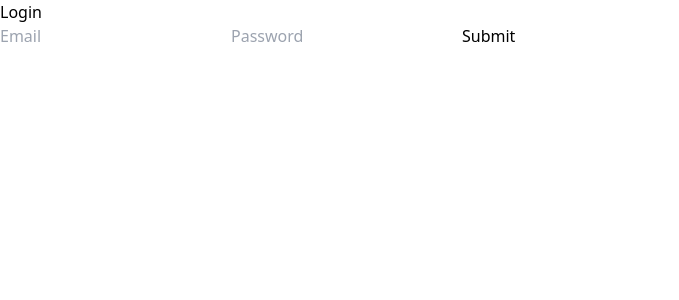
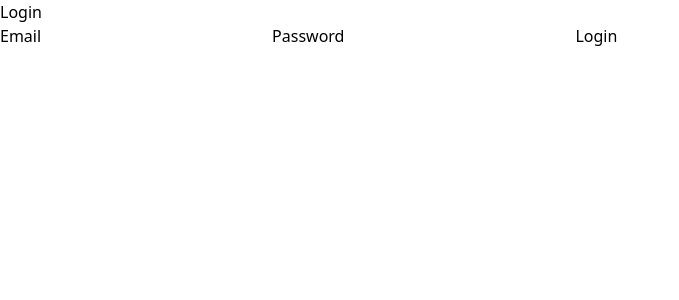
Before and after one commit to CDA-210823/front-end, a React (Vite) app: page /login in a window 1280 px wide. Shown: the top 300 px of the page, without its empty margins (0-679 px from the left). Built offline with nearby package versions, Linux system fonts and the light colour scheme.

Commit message:
[CONNECTION][FEAT][GC] - Connection feature added

```diff
--- a/package.json
+++ b/package.json
@@ -10,8 +10,9 @@
     "preview": "vite preview"
   },
   "dependencies": {
+    "axios": "^1.6.2",
     "formik": "^2.4.5",
-    "axios": "^1.6.2",
+    "jwt-decode": "^4.0.0",
     "react": "^18.2.0",
     "react-dom": "^18.2.0",
     "react-router-dom": "^6.19.0",
--- a/src/main.jsx
+++ b/src/main.jsx
@@ -4,7 +4,8 @@ import './index.css';
 import { BrowserRouter as Router, Routes, Route } from 'react-router-dom';
 import Home from './views/Home/Home.jsx';
 import Login from './views/Login/Login.jsx';
-import Product from "./views/Product/Product.jsx";
+import Product from './views/Product/Product.jsx';
+import Logout from './views/Logout/Logout.jsx';
 
 
 ReactDOM.createRoot(document.getElementById('root')).render(
@@ -12,6 +13,7 @@ ReactDOM.createRoot(document.getElementById('root')).render(
         <Routes>
             <Route path="/" element={<Home />} />
             <Route path="/login" element={<Login />} />
+            <Route path="/logout" element={<Logout />} />
             <Route path="/product" element={<Product />} />
         </Routes>
     </Router>
--- a/src/services/TokenService.jsx
+++ b/src/services/TokenService.jsx
@@ -5,7 +5,7 @@ const login = (credentials) => {
     return Axios.post('/login_check', credentials);
 };
 const setToken = (token) => {
-    localStorage.setItem('token', token);
+    return localStorage.setItem('token', token);
 };
 const getToken = () => {
     return localStorage.getItem('token');
@@ -30,4 +30,4 @@ let logout = () => {
     localStorage.removeItem('token');
     delete Axios.defaults.headers.common.Authorization;
 };
-export const TokenService = { setToken, getToken, removeToken };
+export const TokenService = { login, setToken, getToken, removeToken, isLogged, logout };
--- a/src/views/Login/Login.jsx
+++ b/src/views/Login/Login.jsx
@@ -1,31 +1,48 @@
 import React from 'react'
-import { Form, Formik, Field, ErrorMessage } from 'formik';
-import * as Yup from 'yup';
-const initialValues = {
-    email: '',
-    password: '',
-}
-const validationSchema = Yup.object({
-    email: Yup.string().email().required(),
-    password: Yup.string().required(),
-})
-const handleSubmit = (values) => {
-
-}
-
-
+import {ErrorMessage, Field, Form, Formik} from 'formik';
+import {TokenService} from '../../services/TokenService';
+import {useNavigate} from 'react-router-dom';
+import * as yup from 'yup';
 const Login = () => {
+    let navigate = useNavigate();
+    const login = (values) => {
+        TokenService.login(values)
+            .then(response => {
+                TokenService.setToken(response.data.token);
+                navigate('/');
+            })
+            .catch(error => {
+                console.error(error);
+            });
+    };
+    const initialValues = {
+        email: '',
+        password: ''
+    };
+    const onSubmit = (values) => {
+        // console.log(values);
+        login(values);
+    };
+    const validationSchema = yup.object().shape({
+        email: yup.string().email().required('Email obligatoire'),
+        password: yup.string().required('Mot de passe obligatoire'),
+    });
     return (
         <>
-            <h1>Login</h1>
-            <Formik validationSchema={validationSchema} initialValues={initialValues} onSubmit={handleSubmit}>
+            <h1 className="text-4xl">Login</h1>
+            <Formik initialValues={initialValues} onSubmit={onSubmit} validationSchema={validationSchema}>
                 <Form>
-                    <Field name="email" type="email" id="email" placeholder="Email" />
-                    <Field name="password" type="password" id="password" placeholder="Password" />
-                    <button type="submit">Submit</button>
+                    <label htmlFor="email">Email</label>
+                    <Field type="email" id="email" name="email"/>
+                    <ErrorMessage name="email"/>
+                    <label htmlFor="password">Password</label>
+                    <Field type="password" id="password" name="password"/>
+                    <ErrorMessage name="password"/>
+                    <input type="submit" value="Login"/>
                 </Form>
             </Formik>
+
         </>
-    )
-}
-export default Login
+    );
+};
+export default Login;
--- a/src/views/Logout/Logout.jsx
+++ b/src/views/Logout/Logout.jsx
@@ -0,0 +1,14 @@
+import React, { useEffect } from 'react'
+import { useNavigate } from 'react-router-dom';
+import { TokenService } from '../../services/TokenService';
+const Logout = () => {
+    const navigate = useNavigate();
+    useEffect(() => {
+        TokenService.logout();
+        navigate('/login');
+    }, []);
+    return (
+        <></>
+    )
+}
+export default Logout
```
Also changed, not shown: 1 other file (tests, documents, lock files or other folders).
